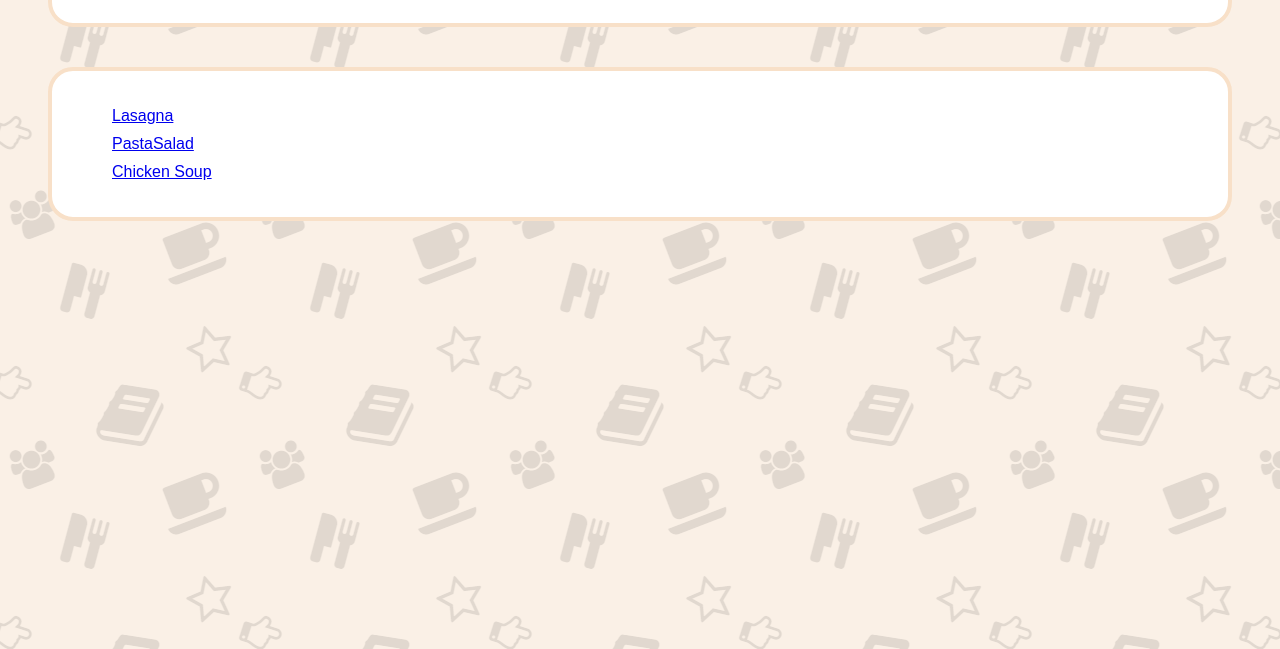
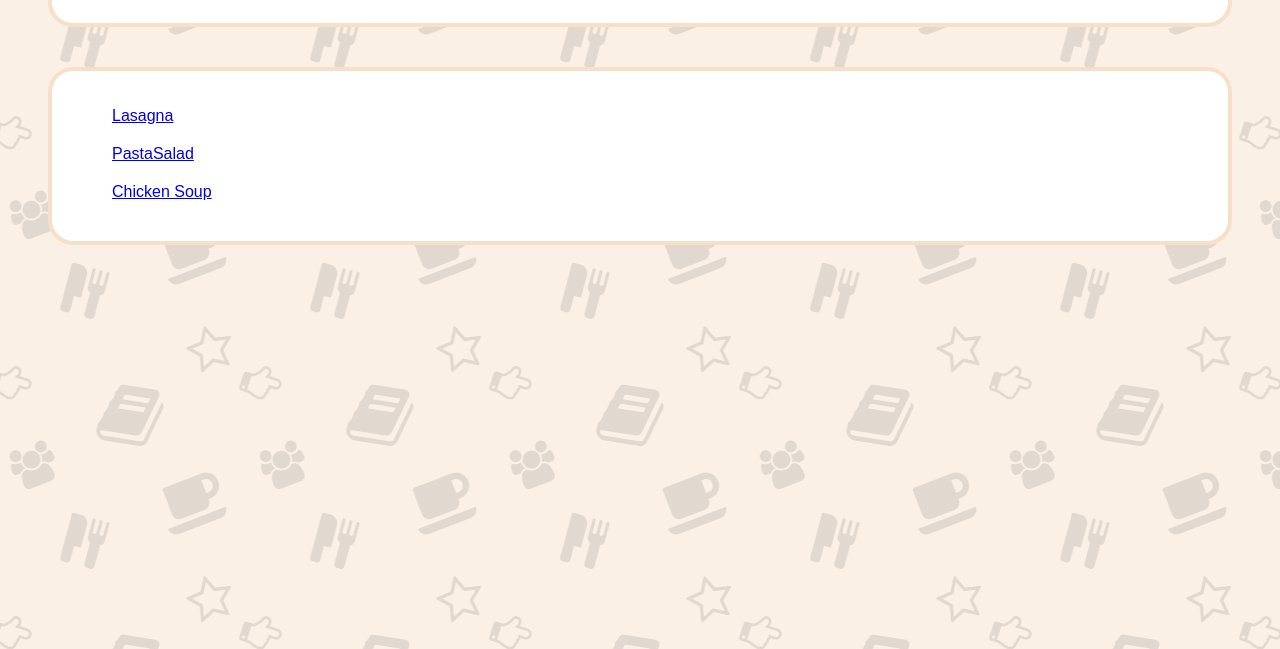
Before and after one commit to Kronwer/OdinRecipes, a plain HTML site: page index.html in a window 1280 px wide. Shown: the part 151-800 px from the top of the page. Drawn offline with Linux system fonts and the light colour scheme.

Commit message:
Fixed margin of li elements

```diff
--- a/styles.css
+++ b/styles.css
@@ -30,5 +30,6 @@ h1 {
 }
 
 li {
-    margin: 10px 0 10px -20px;
+    margin-bottom: 20px;
+    margin-left: -20px;
 }
```
